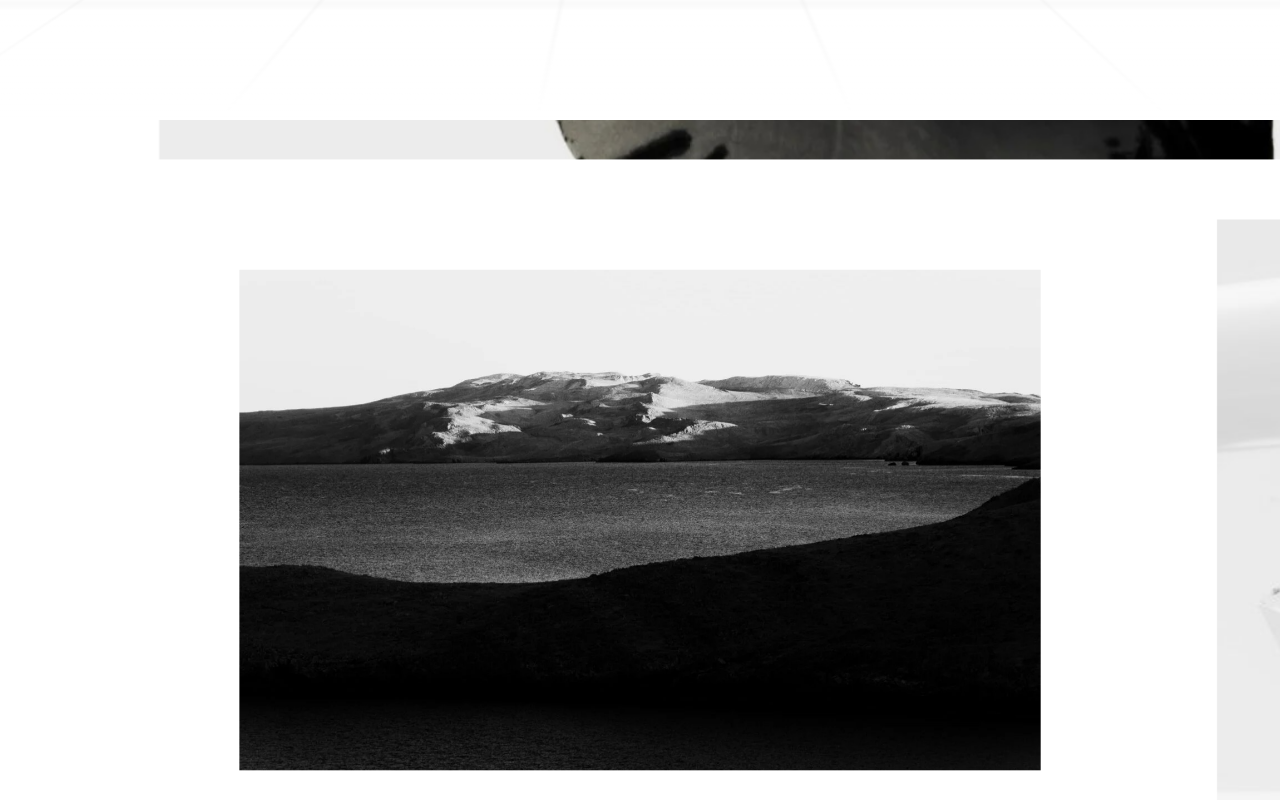
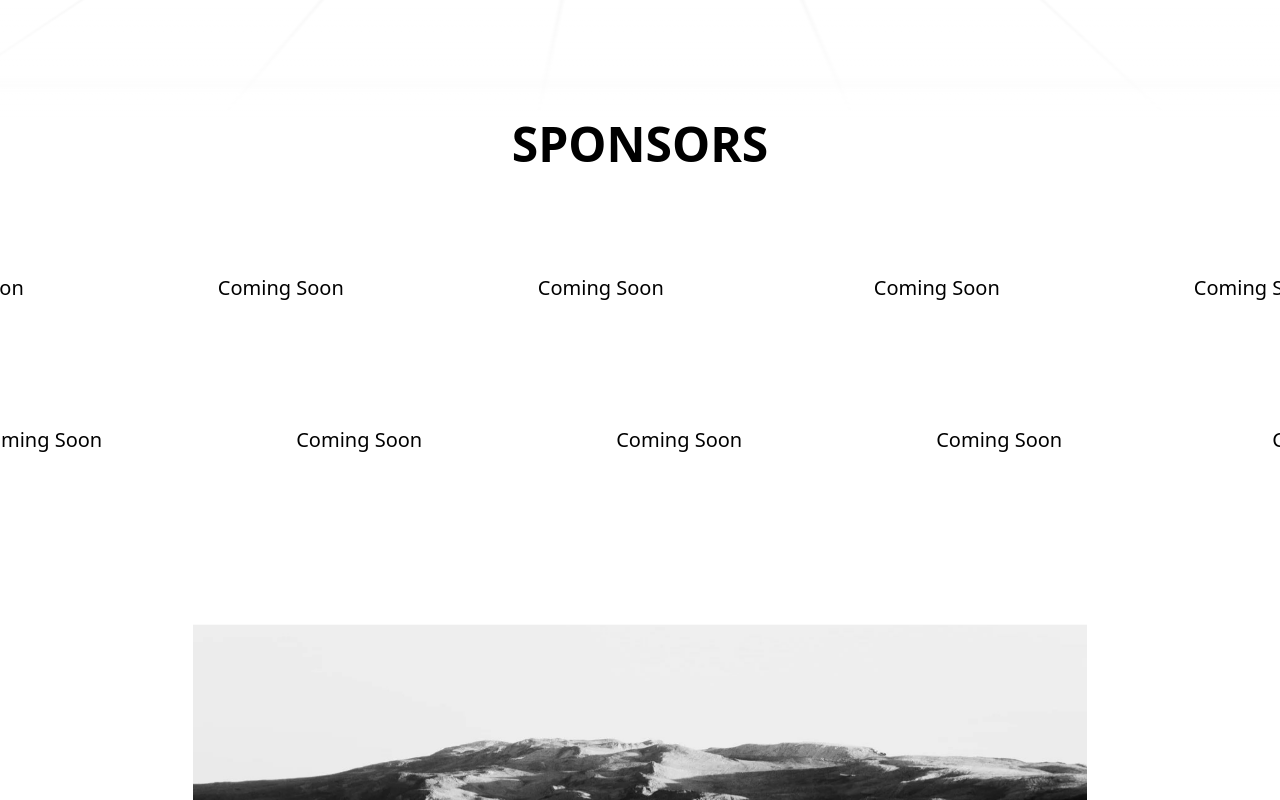
Before and after one commit to RajKunx2/esummit, a Next.js app: page / in a window 1280 px wide. Shown: the part 680-1480 px from the top of the page. Built offline with nearby package versions, Linux system fonts and the light colour scheme.

Commit message:
sponsors done

```diff
--- a/package.json
+++ b/package.json
@@ -19,6 +19,7 @@
     "next": "14.2.14",
     "react": "^18",
     "react-dom": "^18",
+    "react-fast-marquee": "^1.6.5",
     "sass": "^1.79.4",
     "tailwind-merge": "^2.5.2",
     "tailwindcss-animate": "^1.0.7",
--- a/src/app/Hero/page.tsx
+++ b/src/app/Hero/page.tsx
@@ -1,5 +1,7 @@
 import { cn } from "@/lib/utils";
 import Text from "./Text";
+import Sponsors from "../Sponsors/Sponsors"
+import { SP } from "next/dist/shared/lib/utils";
 
 export default function RetroGrid({
   className,
@@ -9,6 +11,7 @@ export default function RetroGrid({
   angle?: number;
 }) {
   return (
+    <>
       <div
         className={cn(
           "pointer-events-none absolute size-full overflow-hidden opacity-50 [perspective:200px]",
@@ -34,14 +37,17 @@ export default function RetroGrid({
         <div className="absolute inset-0 bg-gradient-to-t from-white to-transparent to-90% dark:from-black" />
 
         {/* Text Component */}
-      <div className="absolute inset-0 flex items-center justify-center">
+        <div className="absolute inset-0 flex items-center flex-col justify-center">
           <Text
             text={["ESUMMIT 2025", "NORTH INDIA'S BIGGEST ENTERPEUNERSHIP SUMMIT", "JANUARY 2025"]}
             duration={1000}
             animateOnLoad={true}
             className="text-black"
           />
+
         </div>
       </div>
+      <Sponsors />
+    </>
   );
 }
--- a/src/app/Sponsors/Sponsors.jsx
+++ b/src/app/Sponsors/Sponsors.jsx
@@ -1,76 +1,36 @@
 "use client"
-import React, { useRef, useEffect } from 'react';
-import { useInView } from 'react-intersection-observer';
-import { motion, useAnimation } from "framer-motion";
-import Image from "next/image"
+import React from 'react';
 import Marquee from 'react-fast-marquee';
 
 export default function Quotes() {
 
-  const controls = useAnimation();
-  const [ref, inView] = useInView({ threshold: 0.01 });
-  useEffect(() => {
-    if (inView) {
-      controls.start("visible");
-    }
-  }, [controls, inView]);
-
   return (
-    <motion.div
-      ref={ref}
-      animate={controls}
-      initial="hidden"
-      transition={{ duration: 1 }}
-      variants={{
-        visible: { opacity: 1, y: 0 },
-        hidden: { opacity: 0, y: 60 },
-      }} className="mt-64 md:mt-80 mb-36 md:mb-48">
-      <div className='text-white text-5xl md:text-8xl xl:text-9xl font-semibold text-center -mt-36 mb-12 md:mb-24 font-CyberGraph' id='Sponsors' >SPONSORS</div>
+    <div className="relative top-[100vh]">
+      <div className='text-black text-2xl md:text-3xl xl:text-5xl font-semibold text-center' id='Sponsors'>
+        SPONSORS
+      </div>
       <div className="h-auto flex items-center w-screen my-8">
         <Marquee className="py-2 flex gap-4 my-2" speed={180}>
-          <Image alt="Devfolio" src="/logo/1.png" width={128} height={128} className="h-32 my-2 w-32 object-contain mx-24" />
-          <Image alt="Replit" src="/logo/2.png" width={128} height={128} className="h-32 my-2 w-32 object-contain mx-24" />
-          <Image alt="Polygon" src="/logo/3.jpeg" width={128} height={128} className="h-32 my-2 w-32 object-contain mx-24" />
-          <Image alt="Replit" src="/logo/4.png" width={128} height={128} className="h-32 my-2 w-32 object-contain mx-24" />
-          <Image alt="Polygon" src="/logo/5.jpg" width={128} height={128} className="h-32 my-2 w-32 object-contain mx-24" />
-          <Image alt="Devfolio" src="/logo/6.jpg" width={128} height={128} className="h-32 my-2 w-32 object-contain mx-24" />
-          <Image alt="Replit" src="/logo/7.png" width={128} height={128} className="h-32 my-2 w-32 object-contain mx-24" />
-          <Image alt="Polygon" src="/logo/8.jpg" width={128} height={128} className="h-32 my-2 w-32 object-contain mx-24" />
-          <Image alt="Polygon" src="/logo/9.jpg" width={128} height={128} className="h-32 my-2 w-32 object-contain mx-24" />
-          <Image alt="Polygon" src="/logo/10.jpeg" width={128} height={128} className="h-32 my-2 w-32 object-contain mx-24" />
-          <Image alt="Polygon" src="/logo/11.png" width={128} height={128} className="h-32 my-2 w-32 object-contain mx-24" />
-          <Image alt="Polygon" src="/logo/12.png" width={128} height={128} className="h-32 my-2 w-32 object-contain mx-24" />
-          <Image alt="Polygon" src="/logo/13.png" width={128} height={128} className="h-32 my-2 w-32 object-contain mx-24" />
-          <Image alt="Polygon" src="/logo/14.jpeg" width={128} height={128} className="h-32 my-2 w-32 object-contain mx-24" />
-          {/* <Image alt="Polygon" src="/logo/15.jpg" width={128} height={128} className="h-32 my-2 w-32 object-contain mx-24" /> */}
-          <Image alt="Polygon" src="/logo/16.png" width={128} height={128} className="h-32 my-2 w-32 object-contain mx-24" />
-          <Image alt="Polygon" src="/logo/17.jpeg" width={128} height={128} className="h-32 my-2 w-32 object-contain mx-24" />
-          <Image alt="Polygon" src="/logo/18.jpeg" width={128} height={128} className="h-32 my-2 w-32 object-contain mx-24" />
+          <div className="h-32 my-2 w-32 flex items-center justify-center mx-24 text-black text-xl">Coming Soon</div>
+          <div className="h-32 my-2 w-32 flex items-center justify-center mx-24 text-black text-xl">Coming Soon</div>
+          <div className="h-32 my-2 w-32 flex items-center justify-center mx-24 text-black text-xl">Coming Soon</div>
+          <div className="h-32 my-2 w-32 flex items-center justify-center mx-24 text-black text-xl">Coming Soon</div>
+          <div className="h-32 my-2 w-32 flex items-center justify-center mx-24 text-black text-xl">Coming Soon</div>
+          <div className="h-32 my-2 w-32 flex items-center justify-center mx-24 text-black text-xl">Coming Soon</div>
+          {/* Repeat for all other logos */}
         </Marquee>
       </div>
       <div className="h-16 flex items-center w-screen my-8">
         <Marquee className="py-2 flex gap-4 my-2" right direction='' speed={180}>
-          <Image alt="Devfolio" src="/logo/19.png" width={128} height={128} className="h-32 my-2 w-32 object-contain mx-24" />
-          <Image alt="Replit" src="/logo/20.png" width={128} height={128} className="h-32 my-2 w-32 object-contain mx-24" />
-          <Image alt="Polygon" src="/logo/21.jpg" width={128} height={128} className="h-32 my-2 w-32 object-contain mx-24" />
-          <Image alt="Devfolio" src="/logo/22.jpeg" width={128} height={128} className="h-32 my-2 w-32 object-contain mx-24" />
-          <Image alt="Replit" src="/logo/23.jpg" width={128} height={128} className="h-32 my-2 w-32 object-contain mx-24" />
-          <Image alt="Polygon" src="/logo/24.png" width={128} height={128} className="h-32 my-2 w-32 object-contain mx-24" />
-          <Image alt="Devfolio" src="/logo/25.png" width={128} height={128} className="h-32 my-2 w-32 object-contain mx-24" />
-          <Image alt="Replit" src="/logo/26.png" width={128} height={128} className="h-32 my-2 w-32 object-contain mx-24" />
-          <Image alt="Polygon" src="/logo/27.PNG" width={128} height={128} className="h-32 my-2 w-32 object-contain mx-24" />
-          <Image alt="Polygon" src="/logo/28.jpeg" width={128} height={128} className="h-32 my-2 w-32 object-contain mx-24" />
-          {/* <Image alt="Polygon" src="/logo/29.png" width={128} height={128} className="h-32 my-2 w-32 object-contain mx-24" /> */}
-          <Image alt="Polygon" src="/logo/30.png" width={128} height={128} className="h-32 my-2 w-32 object-contain mx-24" />
-          <Image alt="Polygon" src="/logo/31.jpg" width={128} height={128} className="h-32 my-2 w-32 object-contain mx-24" />
-          <Image alt="Polygon" src="/logo/32.png" width={128} height={128} className="h-32 my-2 w-32 object-contain mx-24" />
-          <Image alt="Polygon" src="/logo/33.png" width={128} height={128} className="h-32 my-2 w-32 object-contain mx-24" />
-          <Image alt="Polygon" src="/logo/34.png" width={128} height={128} className="h-32 my-2 w-32 object-contain mx-24" />
-          <Image alt="Polygon" src="/logo/35.png" width={128} height={128} className="h-32 my-2 w-32 object-contain mx-24" />
-          <Image alt="Polygon" src="/logo/36.png" width={128} height={128} className="h-32 my-2 w-32 object-contain mx-24" />
-          <Image alt="Polygon" src="/logo/AMP.jpg" width={128} height={128} className="h-32 my-2 w-32 object-contain mx-24" />
+          <div className="h-32 my-2 w-32 flex items-center justify-center mx-24 text-black text-xl">Coming Soon</div>
+          <div className="h-32 my-2 w-32 flex items-center justify-center mx-24 text-black text-xl">Coming Soon</div>
+          <div className="h-32 my-2 w-32 flex items-center justify-center mx-24 text-black text-xl">Coming Soon</div>
+          <div className="h-32 my-2 w-32 flex items-center justify-center mx-24 text-black text-xl">Coming Soon</div>
+          <div className="h-32 my-2 w-32 flex items-center justify-center mx-24 text-black text-xl">Coming Soon</div>
+          <div className="h-32 my-2 w-32 flex items-center justify-center mx-24 text-black text-xl">Coming Soon</div>
+          {/* Repeat for all other logos */}
         </Marquee>
       </div>
-    </motion.div>
+    </div>
   );
 }
--- a/src/app/page.tsx
+++ b/src/app/page.tsx
@@ -5,14 +5,13 @@ import Nav from "../components/header/Header"
 import Zoom from "../components/ZoomParallax"
 import About from "./About/page"
 import Stats from "./Stats/page"
-import Sponsors from "./Sponsors/Sponsors"
+// import Sponsors from "./Sponsors/Sponsors"
 
 export default function Home() {
   return (
     <>
       <Nav />
       <Hero />
-      {/* <Sponsors /> */}
       <Zoom />
       <About />
       <Stats />
```
Also changed, not shown: 1 other file (tests, documents, lock files or other folders). Lines whose indentation alone changed are shown as unchanged.
